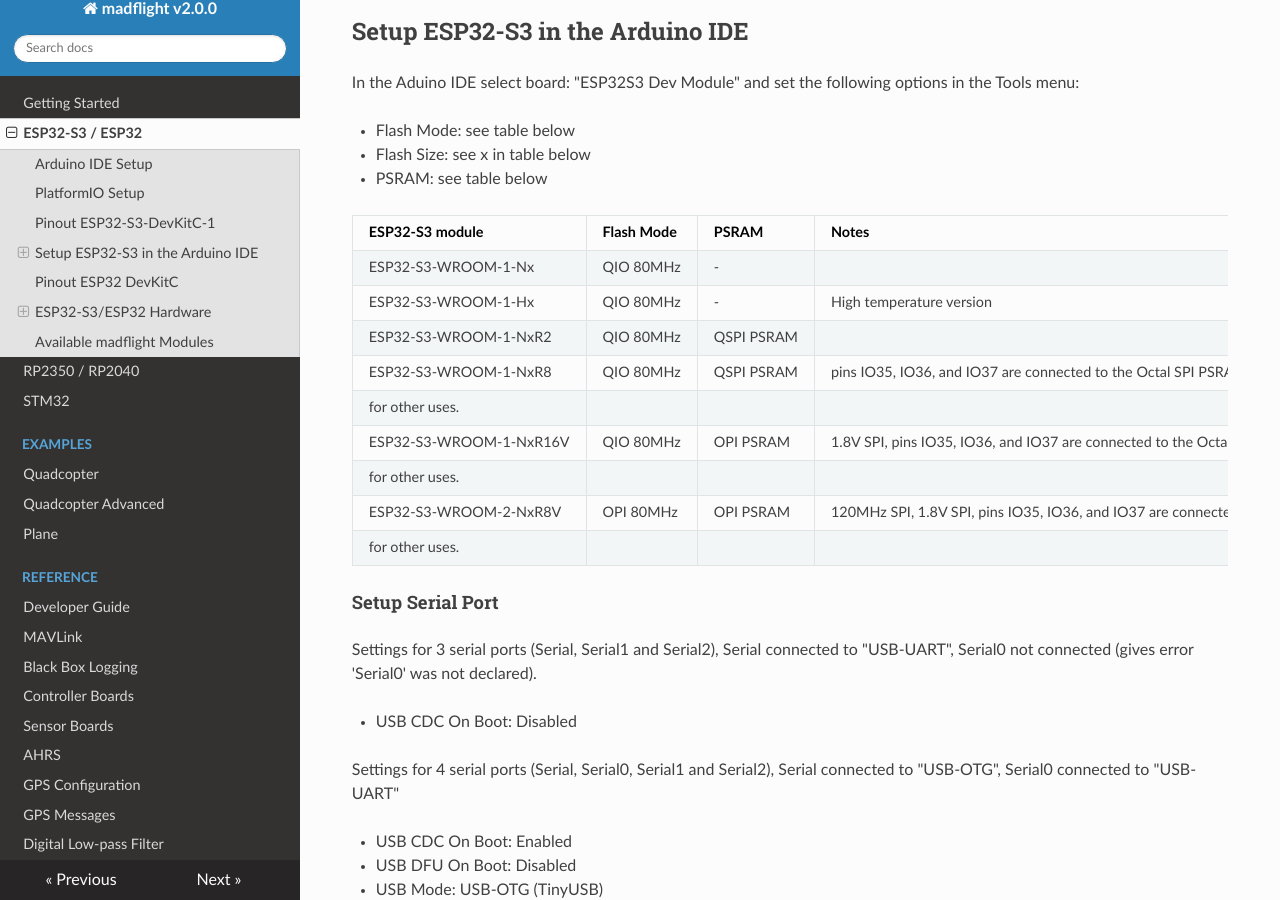
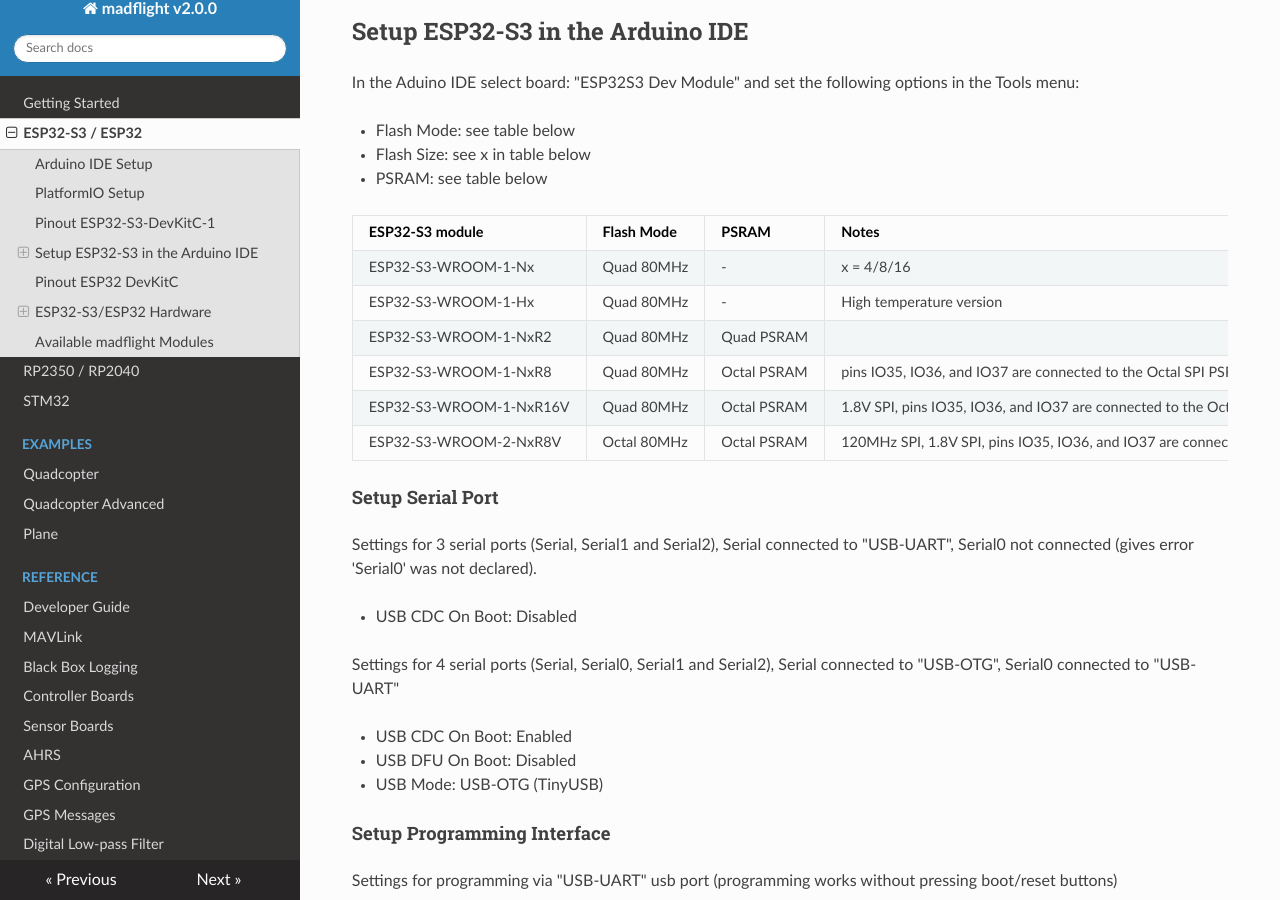
Before and after one commit to qqqlab/madflight-docs, an MkDocs documentation site: the page built from docs/Board-ESP32.md, in a window 1280 px wide and 900 px high, scrolled down 2544 px. Built offline with MkDocs 1.6.1, drawn with Linux system fonts in a browser that asks for light colours; nearby versions of some CDN libraries.

Commit message:
Update Board-ESP32.md

```diff
--- a/docs/Board-ESP32.md
+++ b/docs/Board-ESP32.md
@@ -82,15 +82,12 @@
 
 |ESP32-S3 module|Flash Mode|PSRAM|Notes
 |-|-|-|-|
-ESP32-S3-WROOM-1-Nx     | QIO 80MHz | - |
-ESP32-S3-WROOM-1-Hx     | QIO 80MHz | - | High temperature version
-ESP32-S3-WROOM-1-NxR2   | QIO 80MHz | QSPI PSRAM |
-ESP32-S3-WROOM-1-NxR8   | QIO 80MHz | QSPI PSRAM | pins IO35, IO36, and IO37 are connected to the Octal SPI PSRAM and are not available
-for other uses.
-ESP32-S3-WROOM-1-NxR16V | QIO 80MHz | OPI PSRAM | 1.8V SPI, pins IO35, IO36, and IO37 are connected to the Octal SPI PSRAM and are not available
-for other uses.
-ESP32-S3-WROOM-2-NxR8V  | OPI 80MHz | OPI PSRAM | 120MHz SPI, 1.8V SPI, pins IO35, IO36, and IO37 are connected to the Octal SPI PSRAM and are not available
-for other uses.
+ESP32-S3-WROOM-1-Nx     | Quad 80MHz | - | x = 4/8/16
+ESP32-S3-WROOM-1-Hx     | Quad 80MHz | - | High temperature version
+ESP32-S3-WROOM-1-NxR2   | Quad 80MHz | Quad PSRAM |
+ESP32-S3-WROOM-1-NxR8   | Quad 80MHz | Octal PSRAM | pins IO35, IO36, and IO37 are connected to the Octal SPI PSRAM and are not available for other uses.
+ESP32-S3-WROOM-1-NxR16V | Quad 80MHz | Octal PSRAM | 1.8V SPI, pins IO35, IO36, and IO37 are connected to the Octal SPI PSRAM and are not available for other uses.
+ESP32-S3-WROOM-2-NxR8V  | Octal 80MHz | Octal PSRAM | 120MHz SPI, 1.8V SPI, pins IO35, IO36, and IO37 are connected to the Octal SPI PSRAM and are not available for other uses.
 
 #### Setup Serial Port
 
```
